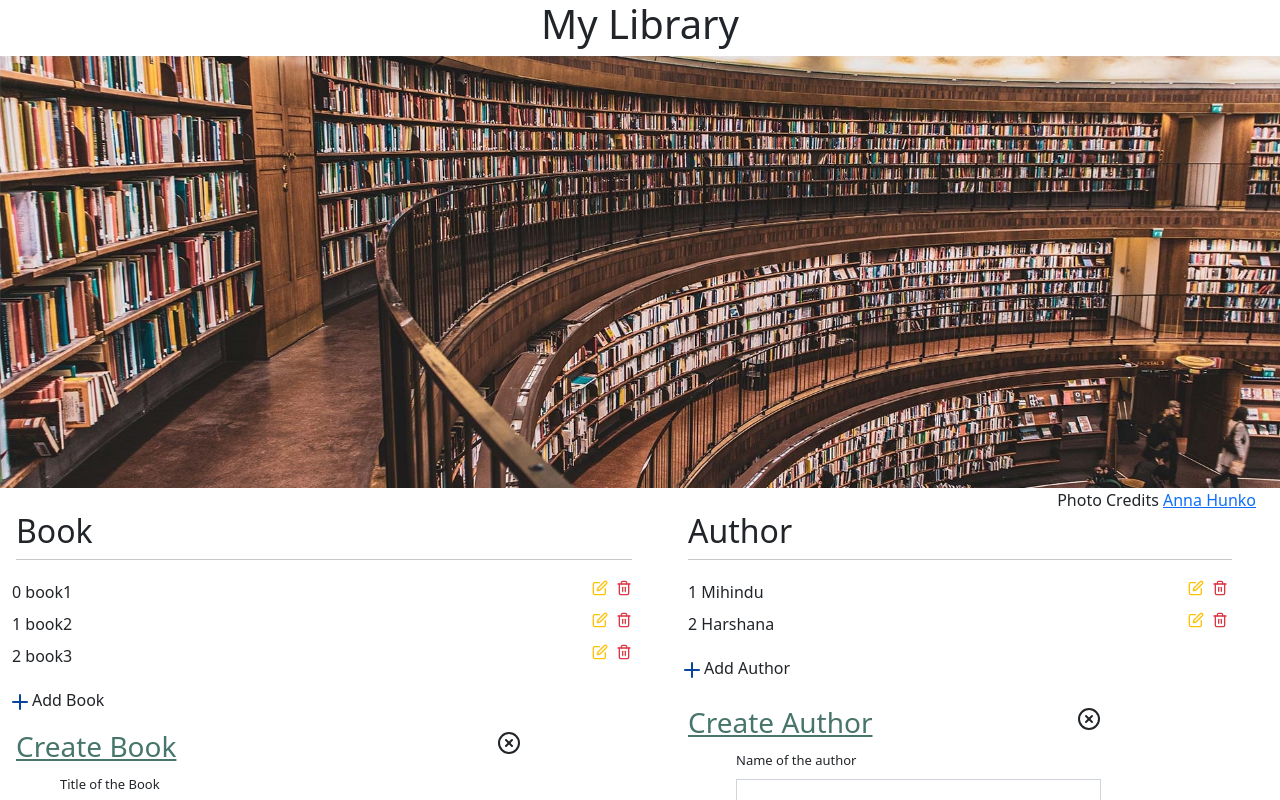
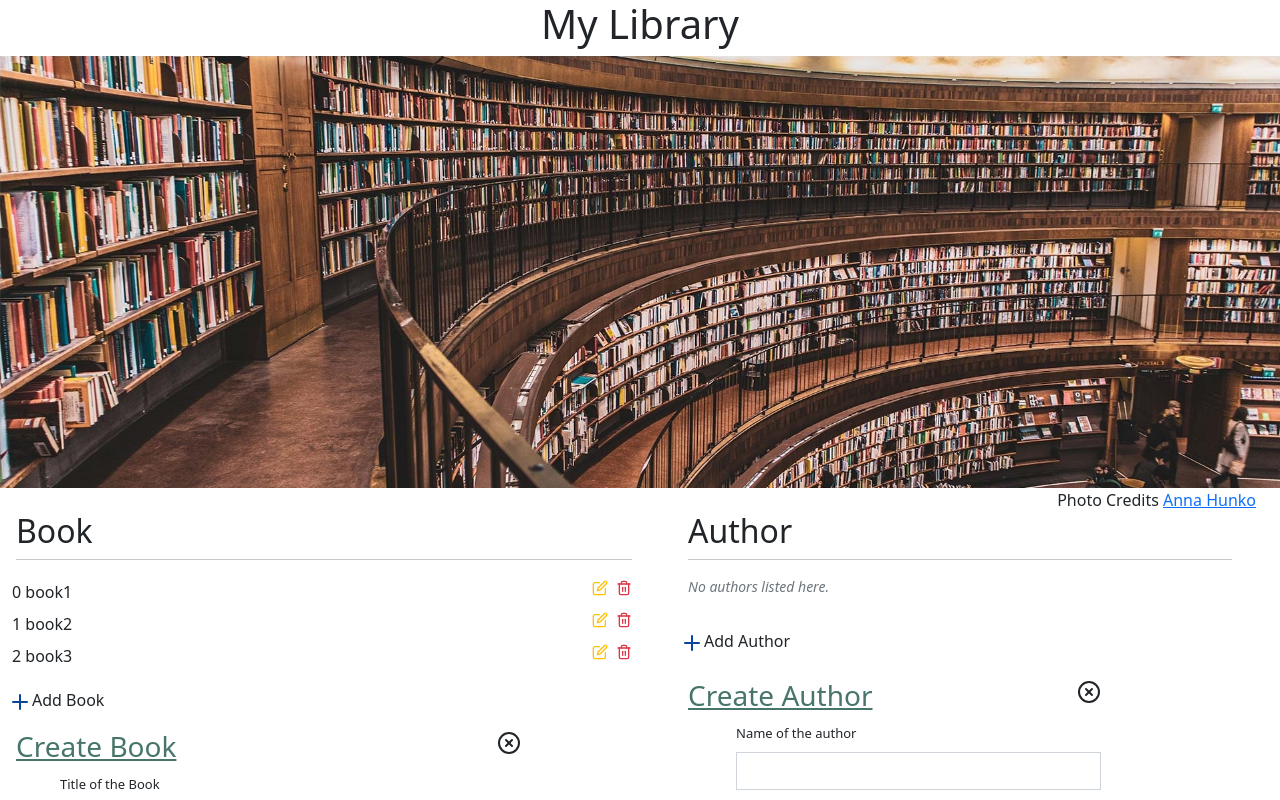
Before and after one commit to mihiHarshana/lib-individual, a React (Create React App) app: page / in a window 1280 px wide. Shown: the top 800 px of the page. Built offline with nearby package versions, Linux system fonts and the light colour scheme.

Commit message:
Add Message when No authors listed.

```diff
--- a/src/components/author/AuthorUx.tsx
+++ b/src/components/author/AuthorUx.tsx
@@ -6,10 +6,7 @@ import {Plus} from "react-feather";
 import AuthorFormUX from "./AuthorFormUX";
 
 const AuthorUx: React.FC = () => {
-  const author: IAuthor[] = [
-    {name: "Mihindu", index: 1},
-    {name: "Harshana", index: 2}
-  ]
+  const author: IAuthor[] = []
 
   const [authorList, setAuthorList] = useState <IAuthor[]>(author);
   const createAuthor=(author1: IAuthor) =>  {
@@ -28,12 +25,29 @@ const AuthorUx: React.FC = () => {
   const onHandleEditClick = () => {
     console.log ("Edit clicked")
   }
+
+  function ConditionalComponent() {
+    console.log(authorList.length)
+    const div = authorList.length == 0 ?
+      <p className="fst-italic text-muted small"> No authors listed here.</p>
+      : null;
+
+    return (
+      <div>
+        {div}
+      </div>
+
+    )
+  }
   return (
     <React.Fragment>
       <Row>
         <Col xs={12}>
           <h2>Author</h2>
           <hr className="mt-2 line"/>
+          {ConditionalComponent()}
+
+
         </Col>
         <Col xs={12}> {
           authorList.map((author: IAuthor, index: number) =>
```
